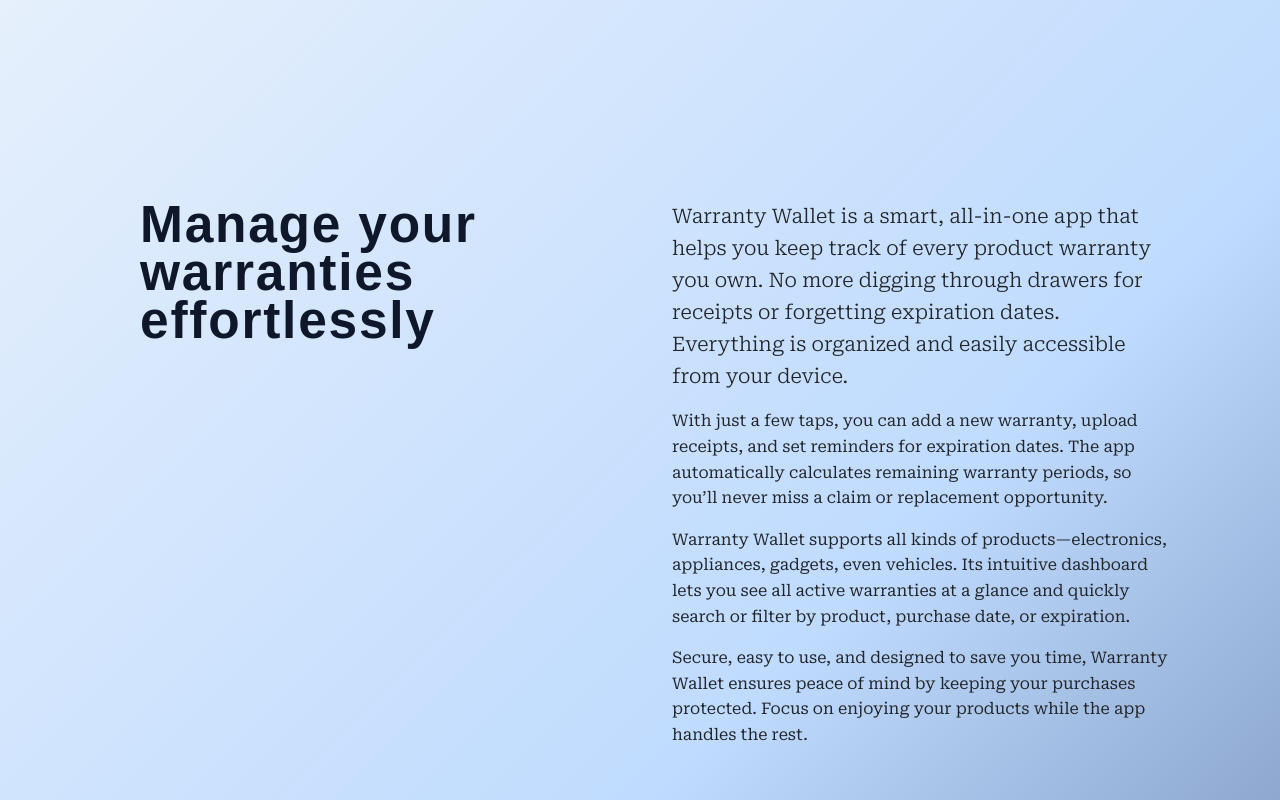
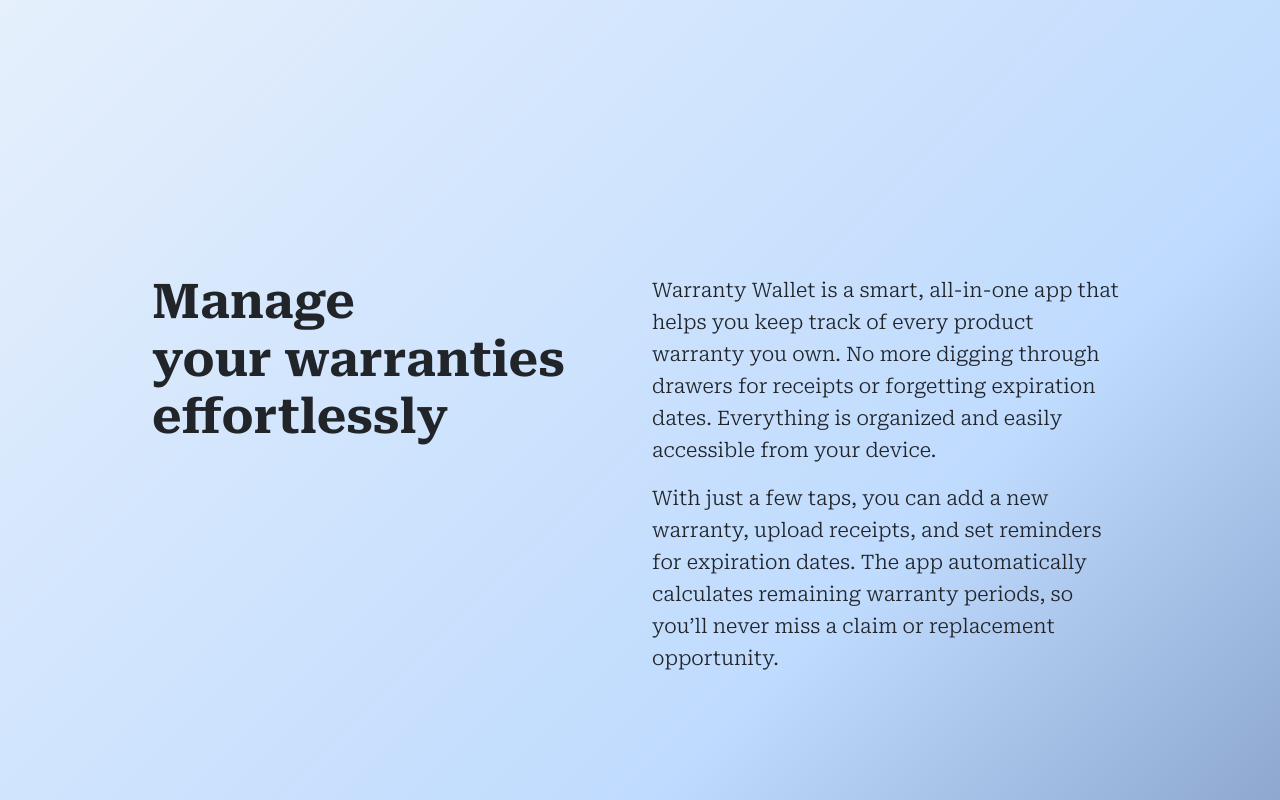
Before and after one commit to Vitomirov/warranty-wallet, a React (Vite) app in the folder src/frontend/: page / in a window 1280 px wide. Shown: the part 720-1520 px from the top of the page. Built offline with nearby package versions, Linux system fonts and the light colour scheme; a web font is replaced by a local one.

Commit message:
About section improvement

```diff
--- a/src/frontend/pages/About.jsx
+++ b/src/frontend/pages/About.jsx
@@ -7,18 +7,25 @@
   const isInView = useInView(ref, { once: true });
 
   return (
-    <section id="about" className="about-section global-container" ref={ref}>
-      <div className="content-layout about-content w-100 d-flex flex-column flex-md-row align-items-start gap-6">
+    <section
+      id="about"
+      className="about-section global-container py-5"
+      ref={ref}
+    >
+      <div className="row w-100 align-items-start g-4">
         {/* Left column: title */}
         <div className="col-12 col-md-6">
-          <motion.h2
-            className="title"
+          <motion.h1
+            className="fw-bold pe-md-5
+                       display-5       /* Large screens */
+                       display-6-md    /* Medium */
+                       fs-3-sm" /* Small screens */
             initial={{ opacity: 0, x: -50 }}
             animate={isInView ? { opacity: 1, x: 0 } : {}}
             transition={{ duration: 1 }}
           >
-            Manage your warranties effortlessly
-          </motion.h2>
+            Manage <br /> your warranties <br /> effortlessly
+          </motion.h1>
         </div>
 
         {/* Right column: text */}
@@ -28,12 +35,9 @@
           initial="hidden"
           animate={isInView ? "visible" : "hidden"}
         >
-          {/* subtle background accent */}
-          <motion.div />
-
-          <motion.div className="position-relative z-2">
+          <motion.div className="lead position-relative">
             <motion.p
-              className="lead mb-3"
+              className="mb-3 fs-5 fs-md-6 fs-sm-6"
               variants={popUpAndFadeIn}
               transition={{ delay: 0.2 }}
             >
@@ -44,7 +48,7 @@
             </motion.p>
 
             <motion.p
-              className="mb-3"
+              className="mb-3 fs-5 fs-md-6 fs-sm-6"
               variants={popUpAndFadeIn}
               transition={{ delay: 0.4 }}
             >
@@ -52,27 +56,6 @@
               and set reminders for expiration dates. The app automatically
               calculates remaining warranty periods, so you’ll never miss a
               claim or replacement opportunity.
-            </motion.p>
-
-            <motion.p
-              className=" mb-3"
-              variants={popUpAndFadeIn}
-              transition={{ delay: 0.6 }}
-            >
-              Warranty Wallet supports all kinds of products—electronics,
-              appliances, gadgets, even vehicles. Its intuitive dashboard lets
-              you see all active warranties at a glance and quickly search or
-              filter by product, purchase date, or expiration.
-            </motion.p>
-
-            <motion.p
-              className=" mb-3"
-              variants={popUpAndFadeIn}
-              transition={{ delay: 0.8 }}
-            >
-              Secure, easy to use, and designed to save you time, Warranty
-              Wallet ensures peace of mind by keeping your purchases protected.
-              Focus on enjoying your products while the app handles the rest.
             </motion.p>
           </motion.div>
         </motion.div>
```
